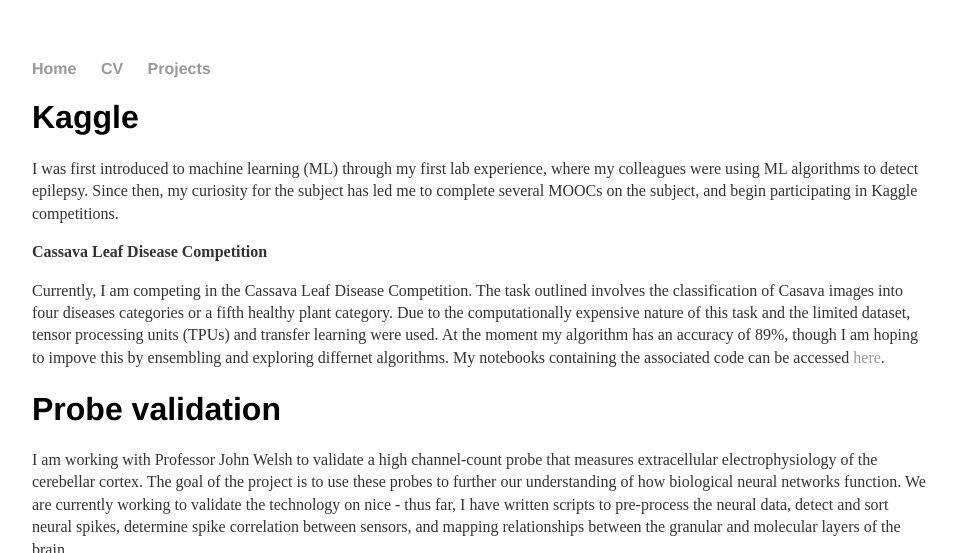
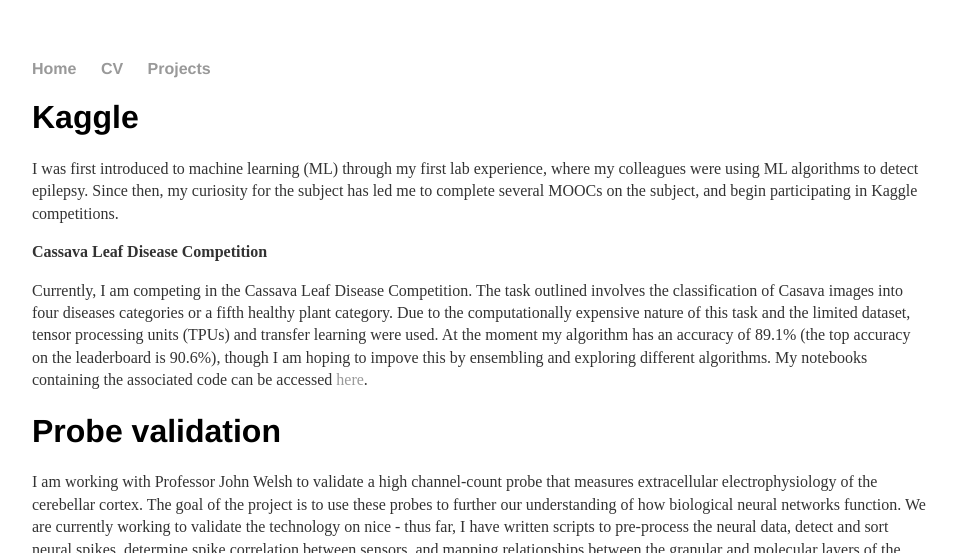
Before and after one commit to wijayad/wijayad.github.io, a Jekyll site: the page built from Projects/index.md, in a window 1280 px wide and 900 px high, cut to the strip 0-553 px from the top of the window. Shown: the whole strip, without its empty margins (160-1117 px from the left). Built offline with Jekyll 4.4.1, drawn with Linux system fonts in a browser that asks for light colours.

Commit message:
Update index.md

```diff
--- a/Projects/index.md
+++ b/Projects/index.md
@@ -9,7 +9,7 @@
 
 **Cassava Leaf Disease Competition**
 
-Currently, I am competing in the Cassava Leaf Disease Competition. The task outlined involves the classification of Casava images into four diseases categories or a fifth healthy plant category. Due to the computationally expensive nature of this task and the limited dataset, tensor processing units (TPUs) and transfer learning were used. At the moment my algorithm has an accuracy of 89%, though I am hoping to impove this by ensembling and exploring differnet algorithms. My notebooks containing the associated code can be accessed <a href="https://www.kaggle.com/danielwijaya/cassava-v1">here</a>.
+Currently, I am competing in the Cassava Leaf Disease Competition. The task outlined involves the classification of Casava images into four diseases categories or a fifth healthy plant category. Due to the computationally expensive nature of this task and the limited dataset, tensor processing units (TPUs) and transfer learning were used. At the moment my algorithm has an accuracy of 89.1% (the top accuracy on the leaderboard is 90.6%), though I am hoping to impove this by ensembling and exploring different algorithms. My notebooks containing the associated code can be accessed <a href="https://www.kaggle.com/danielwijaya/cassava-v1">here</a>.
 
 # Probe validation
 
```
